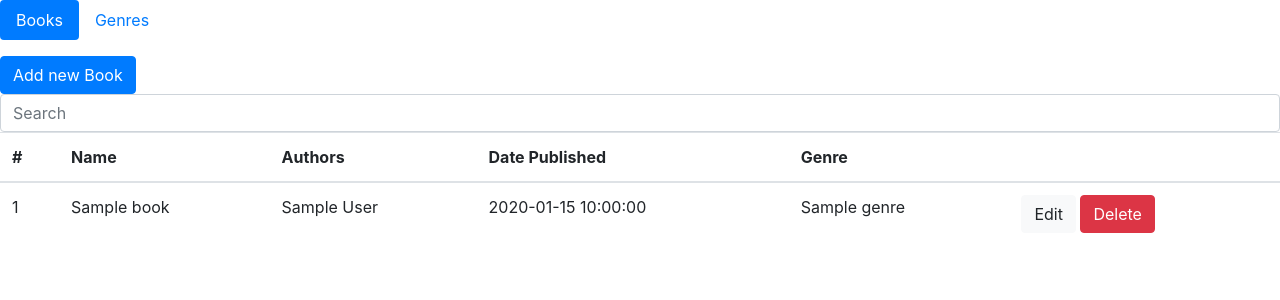
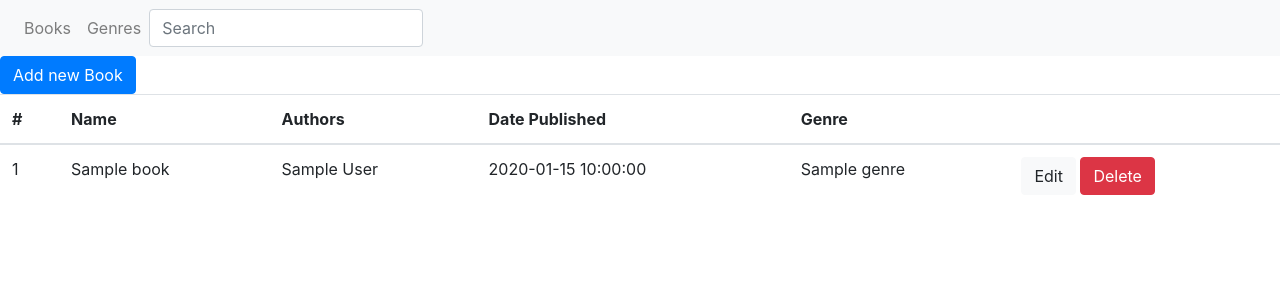
Before and after one commit to sanjarancic/iteh-domaci-1, a PHP site: page /domaci1/books/index.php in a window 1280 px wide. Shown: the top 300 px of the page. Run offline with PHP 8.4, Linux system fonts and the light colour scheme; tables that the repository leaves empty or names only in its code hold one stand-in row (values such as "Sample post").

Commit message:
Add navigation

```diff
--- a/books_table.php
+++ b/books/books_table.php
@@ -8,10 +8,6 @@ $query = "SELECT books.*, genre.name as genre
 
 <?php include 'add_book_modal.php' ?>
 <?php include 'edit_book_modal.php' ?>
-
-<form action="" method="get">
-    <input type="text" name="query" value="<?php echo $where_clause ?>" class="form-control" placeholder="Search">
-</form>
 
 <table class="table">
     <thead>
--- /dev/null
+++ b/books/index.php
@@ -0,0 +1,20 @@
+<!DOCTYPE html>
+<html lang="en">
+
+<head>
+    <meta charset="UTF-8">
+    <meta name="viewport" content="width=device-width, initial-scale=1.0">
+    <title>Document</title>
+    <link rel="stylesheet" href="https://cdn.jsdelivr.net/npm/bootstrap@4.5.3/dist/css/bootstrap.min.css" integrity="sha384-TX8t27EcRE3e/ihU7zmQxVncDAy5uIKz4rEkgIXeMed4M0jlfIDPvg6uqKI2xXr2" crossorigin="anonymous">
+    <link rel="stylesheet" href="../index.css">
+    <script src="https://code.jquery.com/jquery-3.5.1.slim.min.js" integrity="sha384-DfXdz2htPH0lsSSs5nCTpuj/zy4C+OGpamoFVy38MVBnE+IbbVYUew+OrCXaRkfj" crossorigin="anonymous"></script>
+    <script src="https://cdn.jsdelivr.net/npm/bootstrap@4.5.3/dist/js/bootstrap.bundle.min.js" integrity="sha384-ho+j7jyWK8fNQe+A12Hb8AhRq26LrZ/JpcUGGOn+Y7RsweNrtN/tE3MoK7ZeZDyx" crossorigin="anonymous"></script>
+    <script src="../script.js"></script>
+    <script src="https://cdnjs.cloudflare.com/ajax/libs/bootstrap-datepicker/1.9.0/js/bootstrap-datepicker.min.js" integrity="sha512-T/tUfKSV1bihCnd+MxKD0Hm1uBBroVYBOYSk1knyvQ9VyZJpc/ALb4P0r6ubwVPSGB2GvjeoMAJJImBG12TiaQ==" crossorigin="anonymous"></script>
+</head>
+
+<body>
+    <?php include '../vars.php' ?>
+    <?php include '../header.php' ?>
+    <?php include 'books_table.php' ?>
+</body>
--- a/genres_table.php
+++ b/genre/genres_table.php
@@ -8,10 +8,6 @@ $query = "SELECT *
 
 <?php include 'add_genre_modal.php' ?>
 <?php include 'edit_genre_modal.php' ?>
-
-<form action="" method="get">
-    <input type="text" name="query" value="<?php echo $where_clause ?>" class="form-control" placeholder="Search">
-</form>
 
 <table class="table">
     <thead>
--- /dev/null
+++ b/header.php
@@ -0,0 +1,16 @@
+<nav class="navbar navbar-expand-lg navbar-light bg-light">
+    <div class="" id="navbarNav">
+        <ul class="navbar-nav">
+            <li class="nav-item">
+                <a class="nav-link" href="/domaci1/books">Books</a>
+            </li>
+            <li class="nav-item">
+                <a class="nav-link" href="/domaci1/genre">Genres</a>
+            </li>
+        </ul>
+    </div>
+
+    <form action="" method="get">
+        <input type="text" name="query" value="<?php echo $where_clause ?>" class="form-control" placeholder="Search">
+    </form>
+</nav>
--- a/index.php
+++ b/index.php
@@ -1,61 +1,3 @@
-<!DOCTYPE html>
-<html lang="en">
+<?php
 
-<head>
-    <meta charset="UTF-8">
-    <meta name="viewport" content="width=device-width, initial-scale=1.0">
-    <title>Document</title>
-    <link rel="stylesheet" href="https://cdn.jsdelivr.net/npm/bootstrap@4.5.3/dist/css/bootstrap.min.css" integrity="sha384-TX8t27EcRE3e/ihU7zmQxVncDAy5uIKz4rEkgIXeMed4M0jlfIDPvg6uqKI2xXr2" crossorigin="anonymous">
-    <link rel="stylesheet" href="index.css">
-    <script src="https://code.jquery.com/jquery-3.5.1.slim.min.js" integrity="sha384-DfXdz2htPH0lsSSs5nCTpuj/zy4C+OGpamoFVy38MVBnE+IbbVYUew+OrCXaRkfj" crossorigin="anonymous"></script>
-    <script src="https://cdn.jsdelivr.net/npm/bootstrap@4.5.3/dist/js/bootstrap.bundle.min.js" integrity="sha384-ho+j7jyWK8fNQe+A12Hb8AhRq26LrZ/JpcUGGOn+Y7RsweNrtN/tE3MoK7ZeZDyx" crossorigin="anonymous"></script>
-    <script src="script.js"></script>
-    <script src="https://cdnjs.cloudflare.com/ajax/libs/bootstrap-datepicker/1.9.0/js/bootstrap-datepicker.min.js" integrity="sha512-T/tUfKSV1bihCnd+MxKD0Hm1uBBroVYBOYSk1knyvQ9VyZJpc/ALb4P0r6ubwVPSGB2GvjeoMAJJImBG12TiaQ==" crossorigin="anonymous"></script>
-</head>
-
-<?php
-include 'Database.php';
-
-$db = new Database('bookstore');
-
-if (isset($_GET['order_by'])) {
-    $order_by = $_GET['order_by'];
-} else {
-    $order_by = 'name';
-}
-
-if (isset($_GET['order_dir'])) {
-    $order_dir = $_GET['order_dir'];
-} else {
-    $order_dir = '';
-}
-
-if (isset($_GET['query'])) {
-    $where_clause = $_GET['query'];
-} else {
-    $where_clause = "";
-}
-
-$active_sort_class = "class='sort {$order_dir}'";
-?>
-
-<body>
-    <ul class="nav nav-pills mb-3" id="pills-tab" role="tablist">
-        <li class="nav-item" role="presentation">
-            <a class="nav-link active" id="pills-home-tab" data-toggle="pill" href="#pills-home" role="tab" aria-controls="pills-home" aria-selected="true">Books</a>
-        </li>
-        <li class="nav-item" role="presentation">
-            <a class="nav-link" id="pills-profile-tab" data-toggle="pill" href="#pills-profile" role="tab" aria-controls="pills-profile" aria-selected="false">Genres</a>
-        </li>
-    </ul>
-    <div class="tab-content" id="pills-tabContent">
-        <div class="tab-pane fade show active" id="pills-home" role="tabpanel" aria-labelledby="pills-home-tab">
-            <?php include 'books_table.php' ?>
-        </div>
-        <div class="tab-pane fade" id="pills-profile" role="tabpanel" aria-labelledby="pills-profile-tab">
-            <?php include 'genres_table.php' ?>
-        </div>
-    </div>
-</body>
-
-</html>
+header("Location: http://localhost/domaci1/books");
--- /dev/null
+++ b/vars.php
@@ -0,0 +1,24 @@
+<?php
+include 'Database.php';
+
+$db = new Database('bookstore');
+
+if (isset($_GET['order_by'])) {
+    $order_by = $_GET['order_by'];
+} else {
+    $order_by = 'name';
+}
+
+if (isset($_GET['order_dir'])) {
+    $order_dir = $_GET['order_dir'];
+} else {
+    $order_dir = '';
+}
+
+if (isset($_GET['query'])) {
+    $where_clause = $_GET['query'];
+} else {
+    $where_clause = "";
+}
+
+$active_sort_class = "class='sort {$order_dir}'";
```
Also changed, not shown: genre/index.php (added, +20 -0 lines), books/add_book_modal.php (renamed from add_book_modal.php), books/edit_book_modal.php (renamed from edit_book_modal.php), genre/add_genre_modal.php (renamed from add_genre_modal.php), genre/edit_genre_modal.php (renamed from edit_genre_modal.php).
